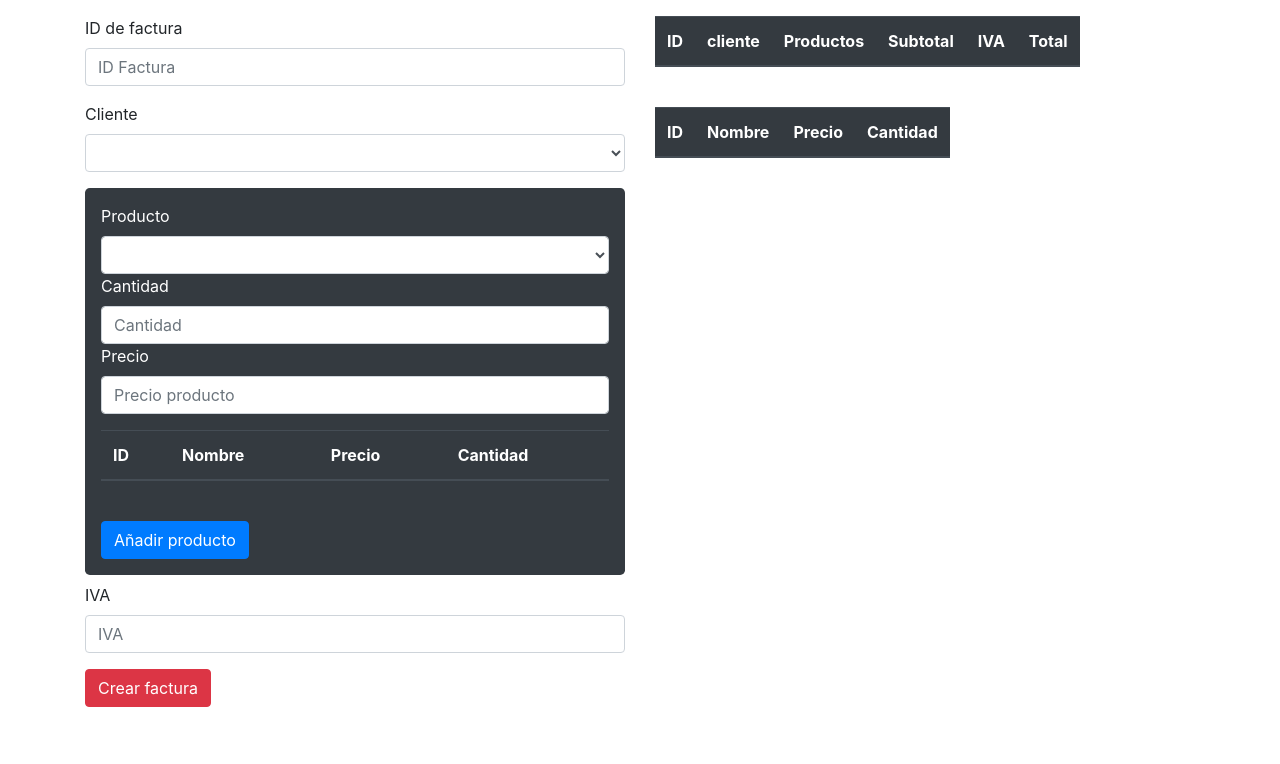
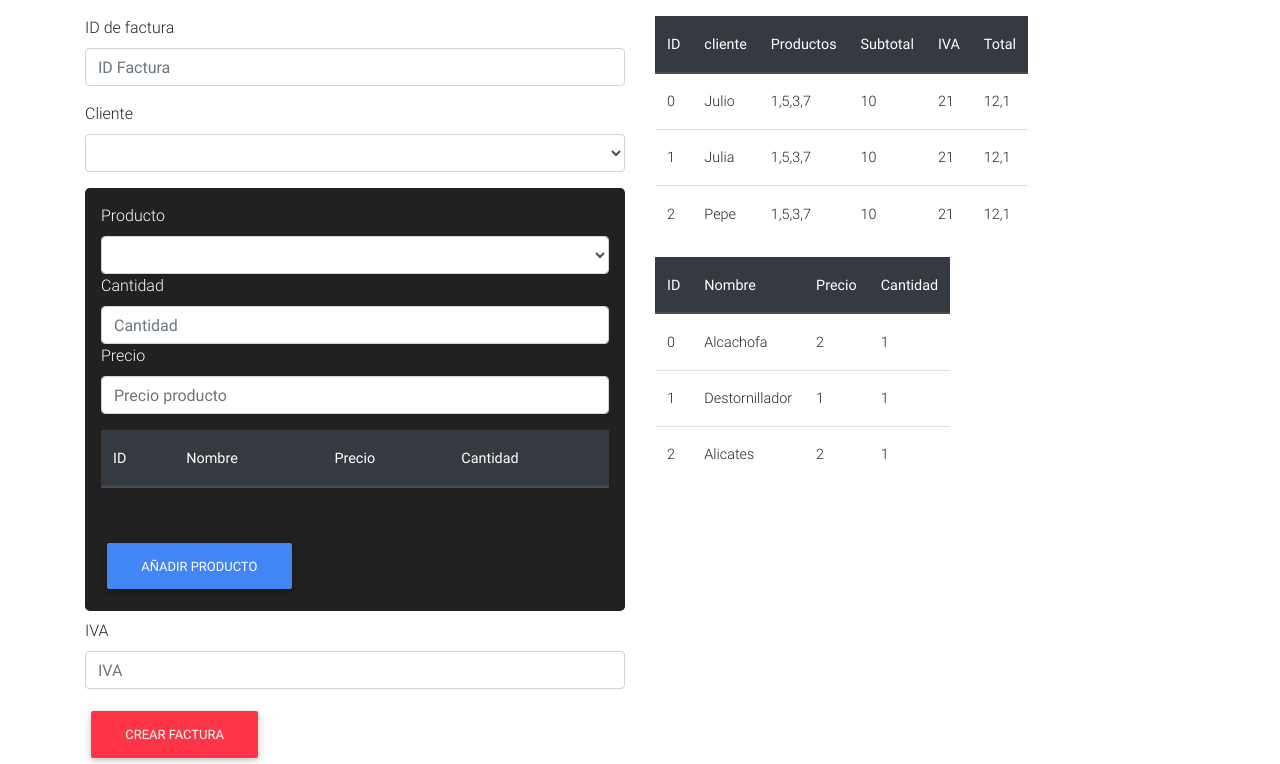
Before and after one commit to mediadocena/Proyecto-DI-Formulario, a plain HTML site: page public/index2.html in a window 1280 px wide. Shown: the part 150-914 px from the top of the page. Before the commit the page ends 857 px from the top, so only its background shows below. Drawn offline with nearby package versions, Linux system fonts and the light colour scheme; no server answers.

Commit message:
Interfaz Final

```diff
--- a/public/index2.html
+++ b/public/index2.html
@@ -24,6 +24,11 @@
     <link rel="stylesheet" href="https://stackpath.bootstrapcdn.com/bootstrap/4.3.1/css/bootstrap.min.css" integrity="sha384-ggOyR0iXCbMQv3Xipma34MD+dH/1fQ784/j6cY/iJTQUOhcWr7x9JvoRxT2MZw1T" crossorigin="anonymous">
 
     <title>Little CRUD</title>
+    <link rel="stylesheet" href="https://use.fontawesome.com/releases/v5.8.2/css/all.css">
+  <!-- Bootstrap core CSS -->
+  <link href="css/bootstrap.min.css" rel="stylesheet">
+  <!-- Material Design Bootstrap -->
+  <link href="css/mdb.min.css" rel="stylesheet">
   </head>
   <body>
 
@@ -127,9 +132,28 @@
                         <th scope="col">Total</th>
                     </tr>
                     <tr>
-
-                        <td></td>
-                        <td></td>
+                        <td>0</td>
+                        <td>Julio</td>
+                        <td>1,5,3,7</td>
+                        <td>10</td>
+                        <td>21</td>
+                        <td>12,1</td>
+                    </tr>
+                    <tr>
+                        <td>1</td>
+                        <td>Julia</td>
+                        <td>1,5,3,7</td>
+                        <td>10</td>
+                        <td>21</td>
+                        <td>12,1</td>
+                    </tr>
+                    <tr>
+                        <td>2</td>
+                        <td>Pepe</td>
+                        <td>1,5,3,7</td>
+                        <td>10</td>
+                        <td>21</td>
+                        <td>12,1</td>
                     </tr>
                 </thead>
             </table>
@@ -142,8 +166,22 @@
                             <th scope="col">Cantidad</th>
                         </tr>
                         <tr>
-                            <td></td>
-                            <td></td>
+                            <td>0</td>
+                            <td>Alcachofa</td>
+                            <td>2</td>
+                            <td>1</td>
+                        </tr>
+                        <tr>
+                            <td>1</td>
+                            <td>Destornillador</td>
+                            <td>1</td>
+                            <td>1</td>
+                        </tr>
+                        <tr>
+                            <td>2</td>
+                            <td>Alicates</td>
+                            <td>2</td>
+                            <td>1</td>
                         </tr>
                     </thead>
                 </table>
@@ -157,6 +195,15 @@
 
 
     <!-- Optional JavaScript -->
+    <!-- SCRIPTS -->
+  <!-- JQuery -->
+  <script type="text/javascript" src="js/jquery-3.4.1.min.js"></script>
+  <!-- Bootstrap tooltips -->
+  <script type="text/javascript" src="js/popper.min.js"></script>
+  <!-- Bootstrap core JavaScript -->
+  <script type="text/javascript" src="js/bootstrap.min.js"></script>
+  <!-- MDB core JavaScript -->
+  <script type="text/javascript" src="js/mdb.min.js"></script>
     <!-- jQuery first, then Popper.js, then Bootstrap JS -->
     <script src="https://code.jquery.com/jquery-3.3.1.slim.min.js" integrity="sha384-q8i/X+965DzO0rT7abK41JStQIAqVgRVzpbzo5smXKp4YfRvH+8abtTE1Pi6jizo" crossorigin="anonymous"></script>
     <script src="https://cdnjs.cloudflare.com/ajax/libs/popper.js/1.14.7/umd/popper.min.js" integrity="sha384-UO2eT0CpHqdSJQ6hJty5KVphtPhzWj9WO1clHTMGa3JDZwrnQq4sF86dIHNDz0W1" crossorigin="anonymous"></script>
```
Also changed, not shown: public/index.html (+6 -0 lines), public/productos.html (+19 -1 lines).
